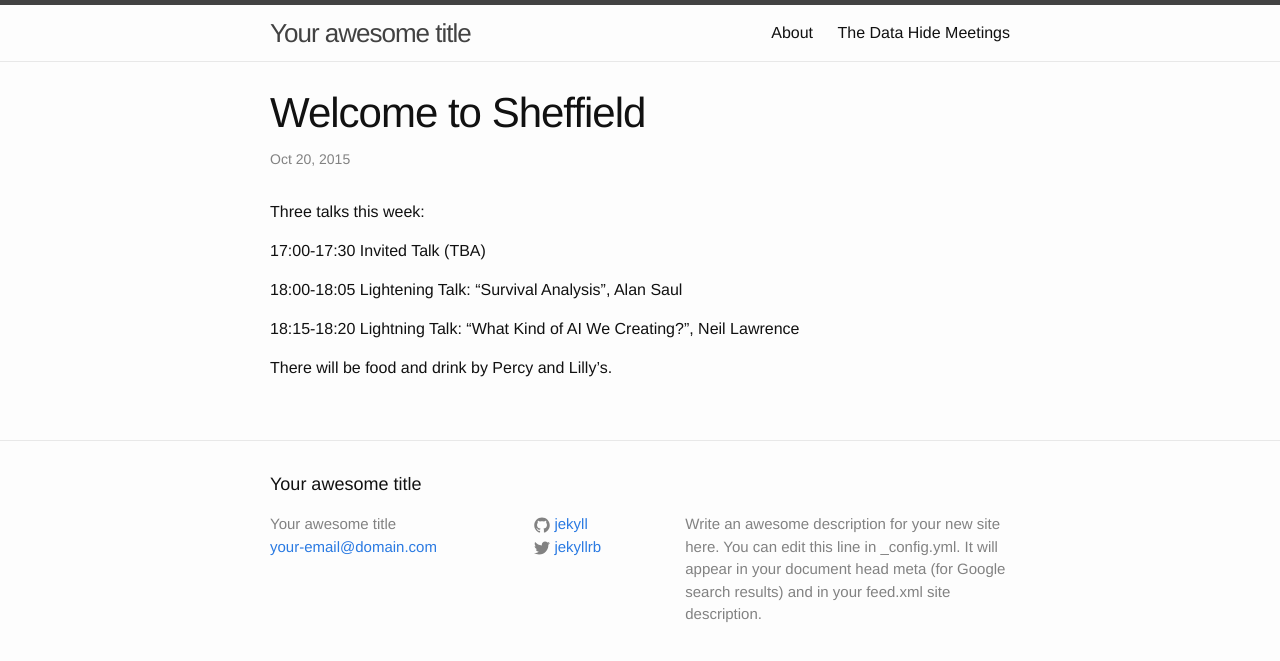
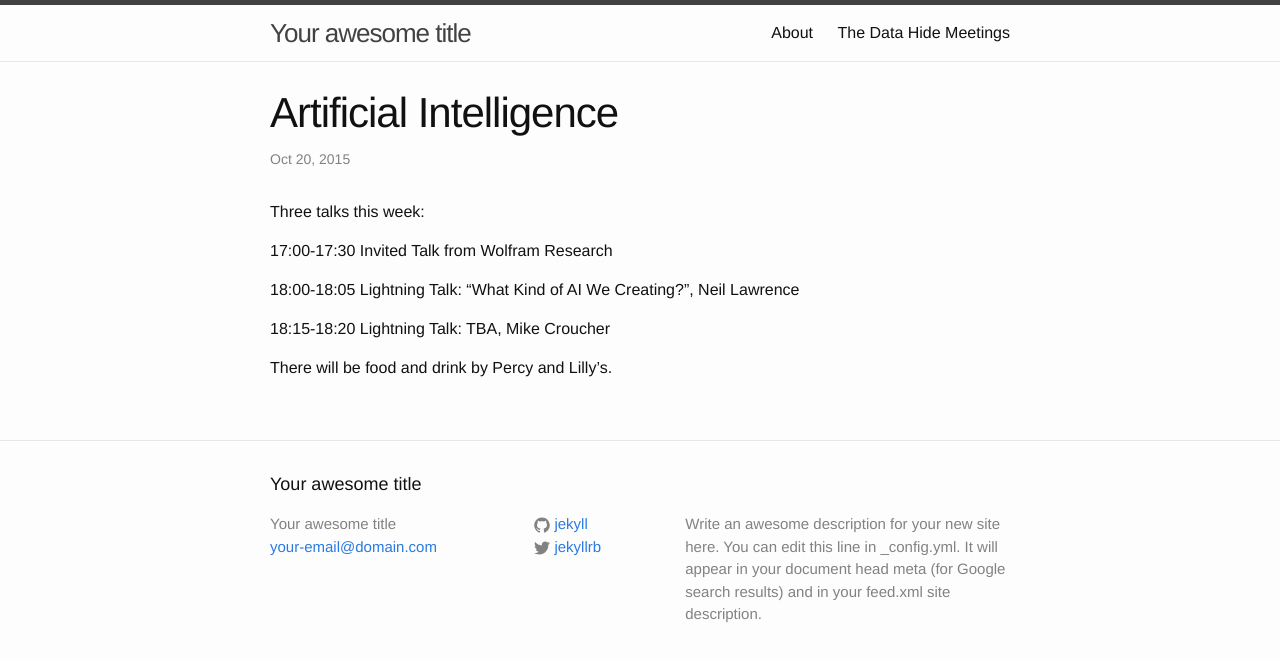
Before and after one commit to sods/datahide, a Jekyll site: the page built from _posts/2015-10-20-survival-ai.md, in a window 1280 px wide. Shown: the top 661 px of the page. Built offline with Jekyll 4.4.1, drawn with Linux system fonts in a browser that asks for light colours.

Commit message:
Update datahide

```diff
--- a/_posts/2015-10-20-survival-ai.md
+++ b/_posts/2015-10-20-survival-ai.md
@@ -1,14 +1,14 @@
 ---
 layout: post
-title:  "Welcome to Sheffield"
+title:  "Artificial Intelligence"
 ---
 
 Three talks this week:
 
-17:00-17:30 Invited Talk (TBA)
+17:00-17:30 Invited Talk from Wolfram Research
 
-18:00-18:05 Lightening Talk: "Survival Analysis", Alan Saul
+18:00-18:05 Lightning Talk: "What Kind of AI We Creating?", Neil Lawrence
 
-18:15-18:20 Lightning Talk: "What Kind of AI We Creating?", Neil Lawrence
+18:15-18:20 Lightning Talk: TBA, Mike Croucher
 
 There will be food and drink by Percy and Lilly's.
```
